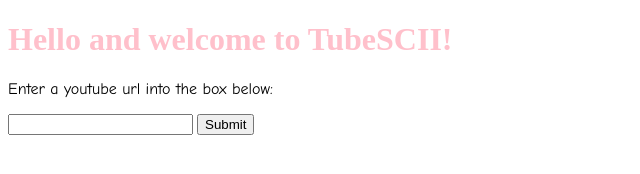
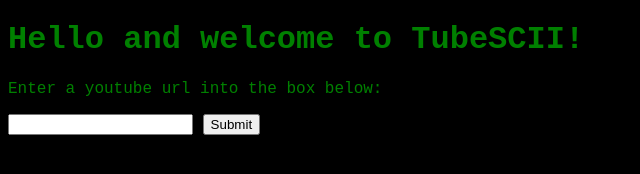
Before and after one commit to cai-michael/SunhacksChromeExtension, a website: page views/home.html in a window 1280 px wide. Shown: the whole page, without its empty margins (0-640 px from the left). Drawn offline with Linux system fonts and the light colour scheme; files that its build step writes are made by us from their sources.

Commit message:
Actual Ascii

```diff
--- a/public/css/StyleSheet.css
+++ b/public/css/StyleSheet.css
@@ -1,9 +1,8 @@
 @charset "UTF-8";
 
 
-h1 {
-  color: #FFC0CB;
+html {
+  background-color: black;
+  color: green;
+  font-family: "Courier New", monospace;
 }
-#bananna {
-  font-family:"Comic Sans MS";
-}
--- a/views/home.html
+++ b/views/home.html
@@ -9,7 +9,7 @@
 </head>
 <body>
   <h1 class = "cute">Hello and welcome to TubeSCII!</h1>
-  <p id = "bananna">Enter a youtube url into the box below:</p>
+  <p>Enter a youtube url into the box below:</p>
   <form method="POST" action="/video">
     <input name="videoURL" type="text">
     <input type="submit">
```
